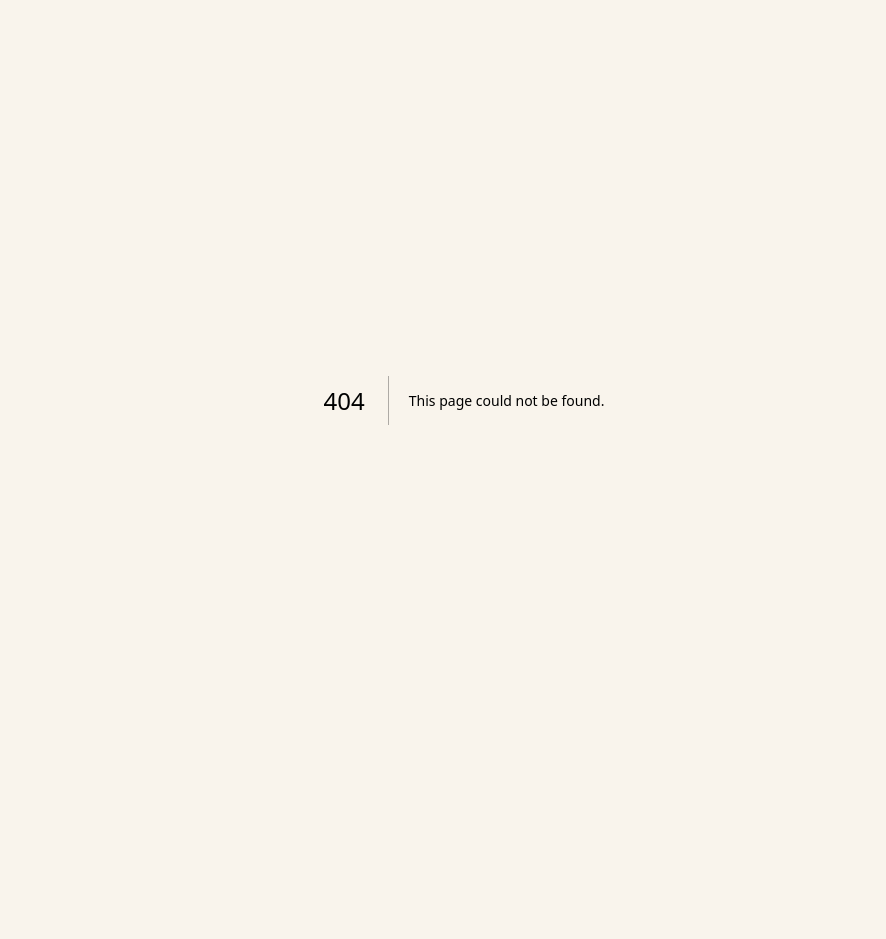
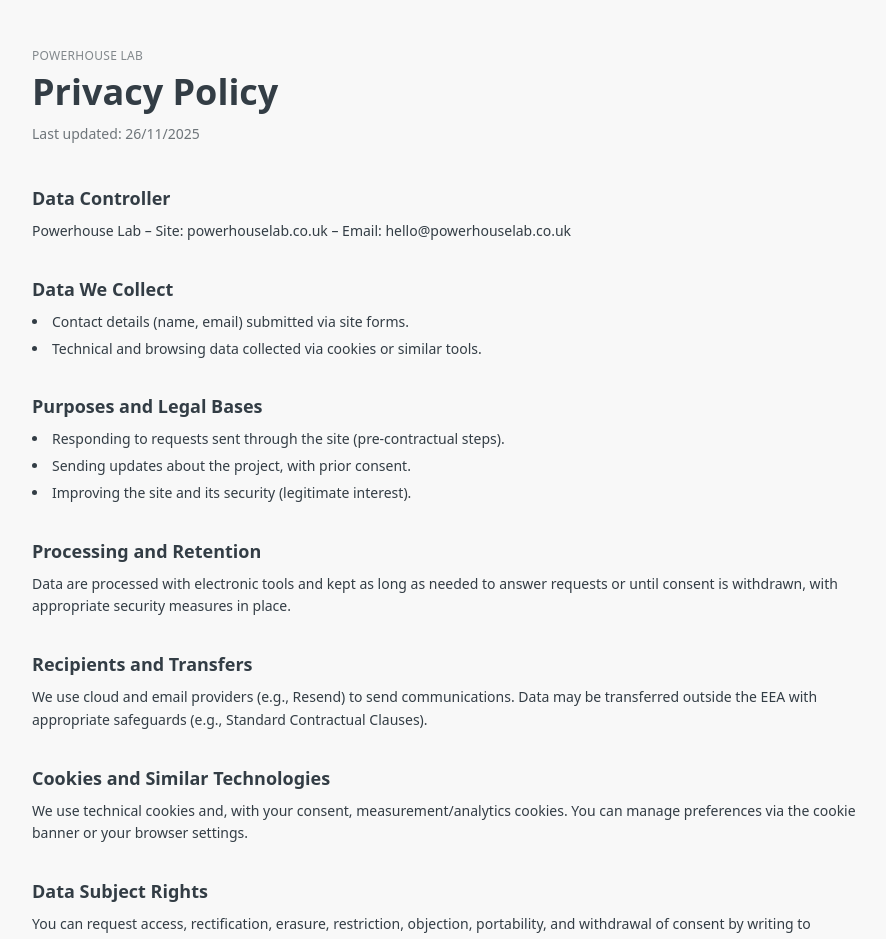
Before and after one commit to marcomaldarella/powerhouselab, a Next.js app: page /privacy-policy in a window 1280 px wide. Before the commit this address had no page. Shown: the top 939 px of the page, without its empty margins (176-1062 px from the left). Before the commit the page ends 800 px from the top, so only its background shows below. Built offline with nearby package versions, Linux system fonts and the light colour scheme; a web font is replaced by a local one.

Commit message:
chore: add english privacy policy page

```diff
--- /dev/null
+++ b/app/privacy-policy/page.tsx
@@ -0,0 +1,86 @@
+import type { Metadata } from 'next'
+
+export const metadata: Metadata = {
+  title: 'Privacy Policy | Powerhouse Lab',
+  description: 'Privacy policy for powerhouselab.co.uk',
+}
+
+export default function PrivacyPolicyPage() {
+  return (
+    <main className="min-h-screen bg-background text-foreground px-6 py-12 md:px-12 lg:px-20 max-w-5xl mx-auto">
+      <header className="mb-10">
+        <p className="text-xs uppercase tracking-wide text-foreground/60">Powerhouse Lab</p>
+        <h1 className="text-3xl md:text-4xl font-semibold mt-2">Privacy Policy</h1>
+        <p className="mt-3 text-sm text-foreground/70">
+          Last updated: {new Date().toLocaleDateString('en-GB')}
+        </p>
+      </header>
+
+      <div className="space-y-8 text-sm leading-relaxed">
+        <section>
+          <h2 className="text-lg font-semibold mb-2">Data Controller</h2>
+          <p>
+            Powerhouse Lab – Site: powerhouselab.co.uk – Email: hello@powerhouselab.co.uk
+          </p>
+        </section>
+
+        <section>
+          <h2 className="text-lg font-semibold mb-2">Data We Collect</h2>
+          <ul className="list-disc list-inside space-y-1">
+            <li>Contact details (name, email) submitted via site forms.</li>
+            <li>Technical and browsing data collected via cookies or similar tools.</li>
+          </ul>
+        </section>
+
+        <section>
+          <h2 className="text-lg font-semibold mb-2">Purposes and Legal Bases</h2>
+          <ul className="list-disc list-inside space-y-1">
+            <li>Responding to requests sent through the site (pre-contractual steps).</li>
+            <li>Sending updates about the project, with prior consent.</li>
+            <li>Improving the site and its security (legitimate interest).</li>
+          </ul>
+        </section>
+
+        <section>
+          <h2 className="text-lg font-semibold mb-2">Processing and Retention</h2>
+          <p>
+            Data are processed with electronic tools and kept as long as needed to answer requests or until
+            consent is withdrawn, with appropriate security measures in place.
+          </p>
+        </section>
+
+        <section>
+          <h2 className="text-lg font-semibold mb-2">Recipients and Transfers</h2>
+          <p>
+            We use cloud and email providers (e.g., Resend) to send communications. Data may be transferred
+            outside the EEA with appropriate safeguards (e.g., Standard Contractual Clauses).
+          </p>
+        </section>
+
+        <section>
+          <h2 className="text-lg font-semibold mb-2">Cookies and Similar Technologies</h2>
+          <p>
+            We use technical cookies and, with your consent, measurement/analytics cookies. You can manage
+            preferences via the cookie banner or your browser settings.
+          </p>
+        </section>
+
+        <section>
+          <h2 className="text-lg font-semibold mb-2">Data Subject Rights</h2>
+          <p>
+            You can request access, rectification, erasure, restriction, objection, portability, and withdrawal
+            of consent by writing to hello@powerhouselab.co.uk. You also have the right to lodge a complaint
+            with the competent supervisory authority.
+          </p>
+        </section>
+
+        <section>
+          <h2 className="text-lg font-semibold mb-2">Contact</h2>
+          <p>
+            For any privacy-related request, email hello@powerhouselab.co.uk with the subject “Privacy”.
+          </p>
+        </section>
+      </div>
+    </main>
+  )
+}
```
